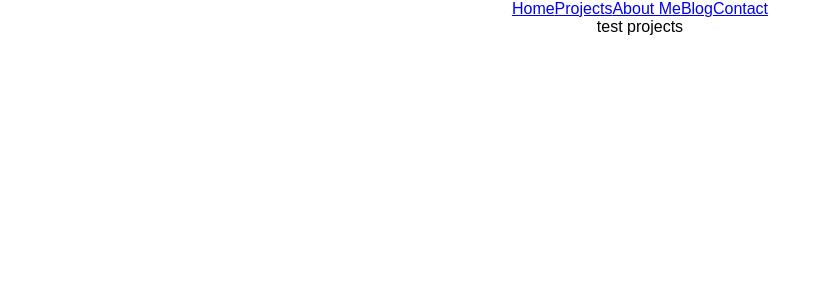
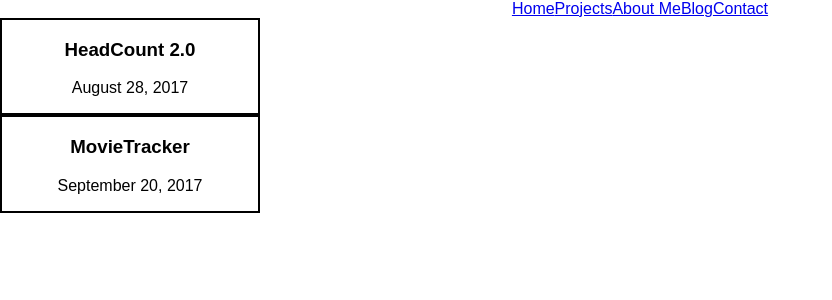
Before and after one commit to davidbecker6081/Portfolio, a React (Create React App) app: page /projects in a window 1280 px wide. Shown: the top 300 px of the page, without its empty margins (0-832 px from the left). Built offline with nearby package versions, Linux system fonts and the light colour scheme.

Commit message:
render projects method, project child component, and open new window method

```diff
--- /dev/null
+++ b/src/HelperData/helperProjects.js
@@ -0,0 +1,18 @@
+export const getProjectData = () => {
+	return [
+		{
+			name: 'HeadCount 2.0',
+			gitHub: 'www.github.com/1',
+			imageUrl: 'www.image.com/1',
+			technologies: ['React', 'Redux', 'MomentJS'],
+			dateCompleted: 'August 28, 2017',
+		},
+		{
+			name: 'MovieTracker',
+			gitHub: 'www.github.com/2',
+			imageUrl: 'www.image.com/2',
+			technologies: ['React', 'Redux', 'MomentJS, React Router'],
+			dateCompleted: 'September 20, 2017',
+		},
+	];
+};
--- /dev/null
+++ b/src/Projects/ProjectLink/ProjectLink.css
@@ -0,0 +1,4 @@
+.project-container {
+  border: 2px solid #000;
+  width: 20%;
+}
--- /dev/null
+++ b/src/Projects/ProjectLink/ProjectLink.js
@@ -0,0 +1,25 @@
+import React from 'react';
+import './ProjectLink.css';
+// import { Link } from 'react-router-dom';
+
+//contains an image with an overlay with technologies and Date completed
+//image has title bar on bottom 3rd
+//Link to main page GitHub
+
+const ProjectLink = ({
+	name,
+	gitHub,
+	imageUrl,
+	technologies,
+	dateCompleted,
+	openNewPage
+}) => {
+	return (
+	<article className="project-container" onClick={() => {openNewPage(gitHub)}}>
+			<h3>{name}</h3>
+			<p>{dateCompleted}</p>
+		</article>
+	);
+};
+
+export default ProjectLink;
--- a/src/Projects/Projects.js
+++ b/src/Projects/Projects.js
@@ -1,9 +1,30 @@
-import React from 'react';
+import React, { Component } from 'react';
 import './Projects.css';
+import ProjectLink from './ProjectLink/ProjectLink';
+import { getProjectData } from '../HelperData/helperProjects';
 // import { Link } from 'react-router-dom';
 
-const Projects = () => {
-	return <section>test projects</section>;
-};
+class Projects extends Component {
+	constructor() {
+		super();
+		this.openNewPage = this.openNewPage.bind(this);
+	}
+
+	openNewPage(url) {
+		//open url in new page
+		console.log('open new page', url);
+	}
+
+	renderProjects() {
+		const projectData = getProjectData();
+		return projectData.map((project, i) => (
+			<ProjectLink key={i} {...project} openNewPage={this.openNewPage} />
+		));
+	}
+
+	render() {
+		return <section>{this.renderProjects()}</section>;
+	}
+}
 
 export default Projects;
```
